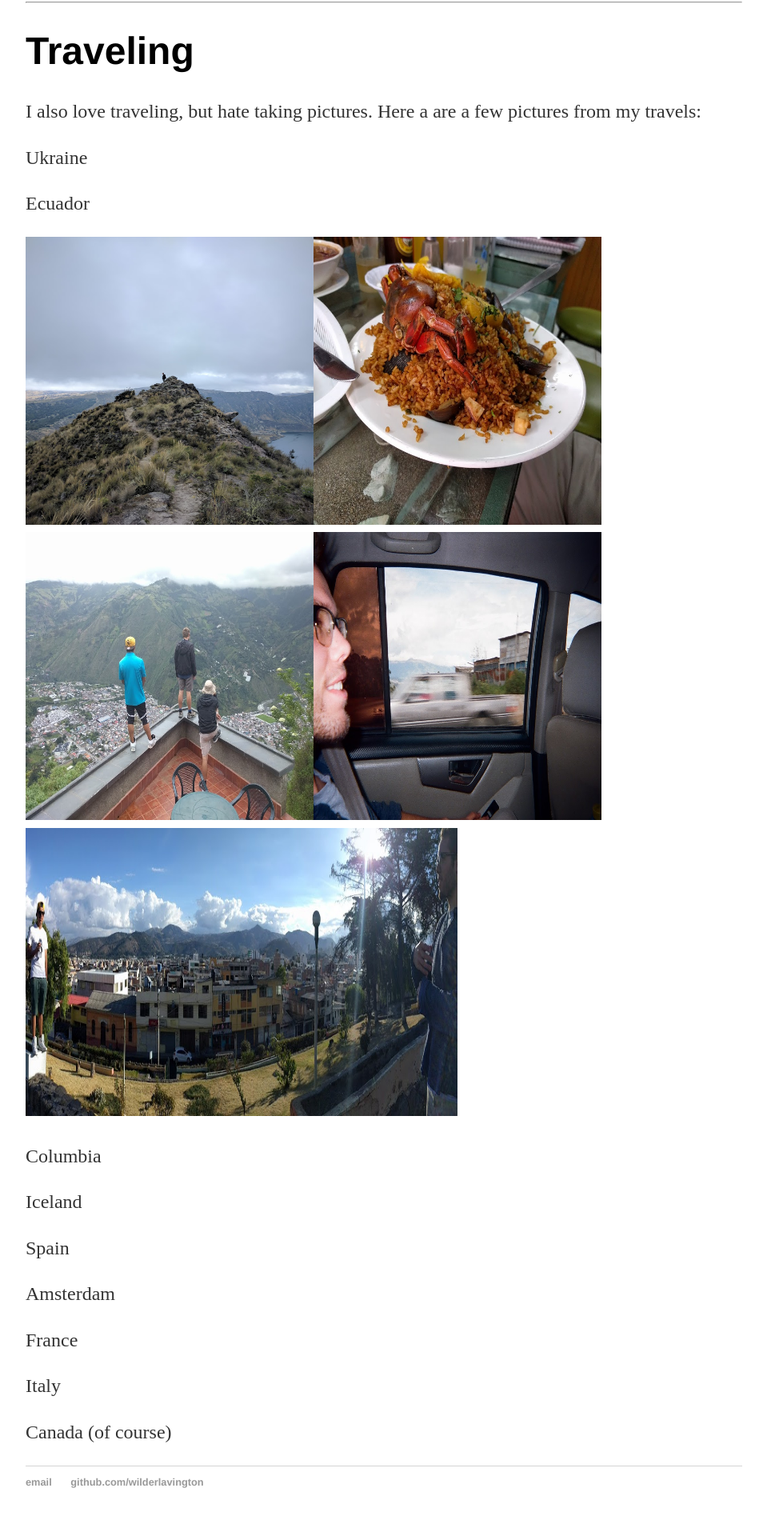
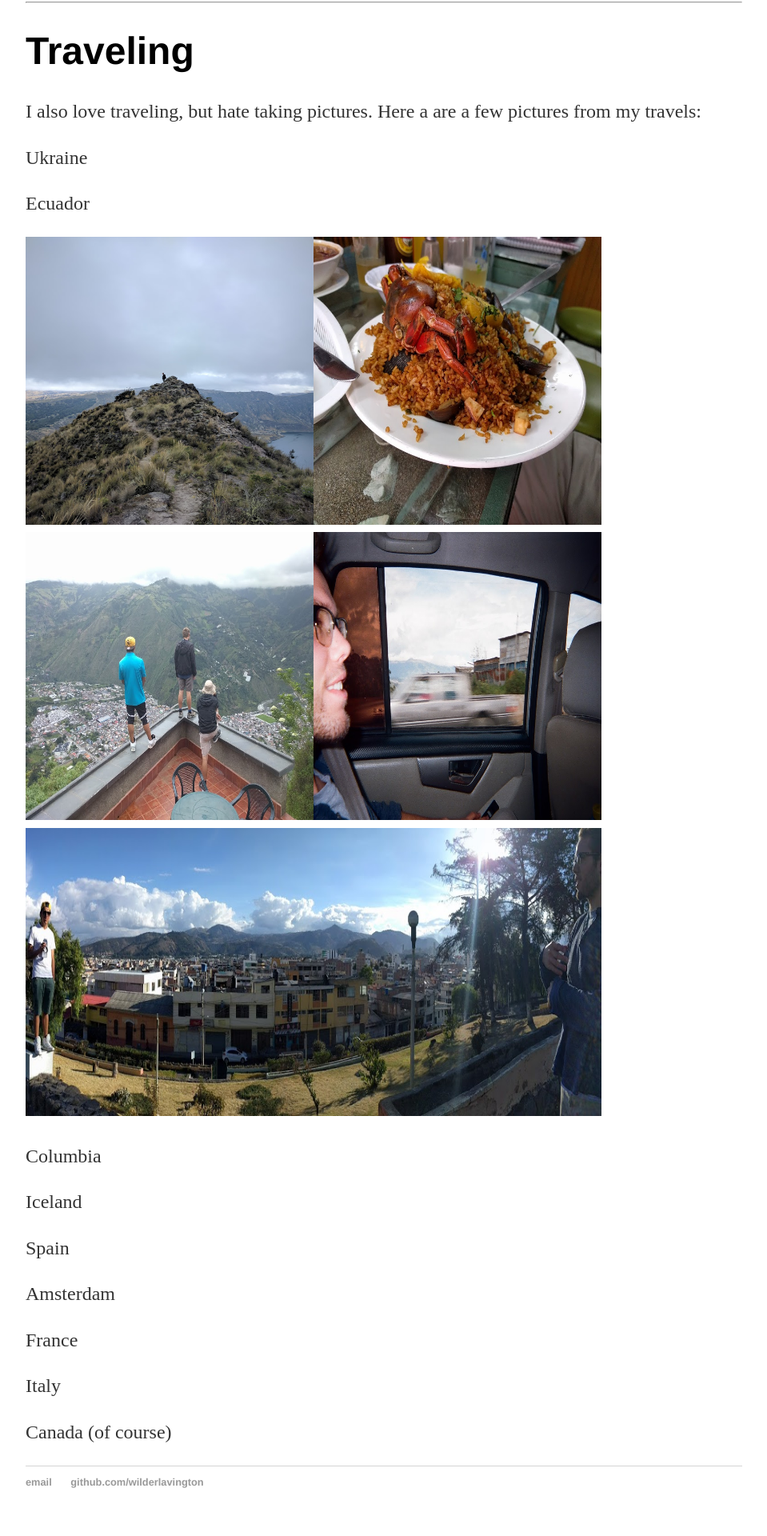
Before and after one commit to WilderLavington/old_web_page, a Jekyll site: the page built from about/index.md, in a window 1280 px wide. Shown: the part 2032-3952 px from the top of the page at 80% size, without its empty margins (160-1119 px from the left). Built offline with Jekyll 4.4.1, drawn with Linux system fonts in a browser that asks for light colours; our own code applies the rules of GitHub Pages for plain Markdown files.

Commit message:
Update index.md

```diff
--- a/about/index.md
+++ b/about/index.md
@@ -53,7 +53,7 @@ Ukraine
 Ecuador
 
 <img src="/assets/ecuador/ecuador1.jpg"  width="360" height="360"><img src="/assets/ecuador/ecuador2.jpg"  width="360" height="360"><img src="/assets/ecuador/ecuador4.jpg"  width="360" height="360"><img src="/assets/ecuador/ecuador6.jpg"  width="360" height="360">
-<img src="/assets/ecuador/ecuador3.jpg"  width="540" height="360">
+<img src="/assets/ecuador/ecuador3.jpg"  width="720" height="360">
 
 Columbia
 
```
